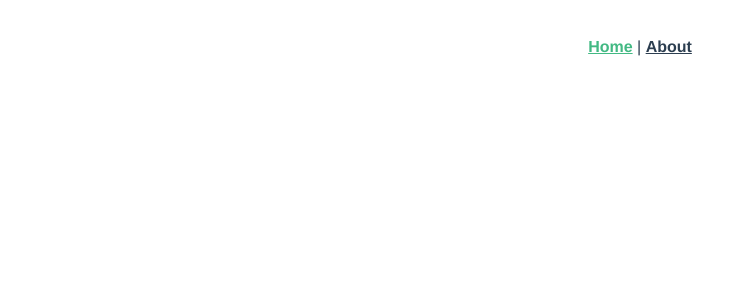
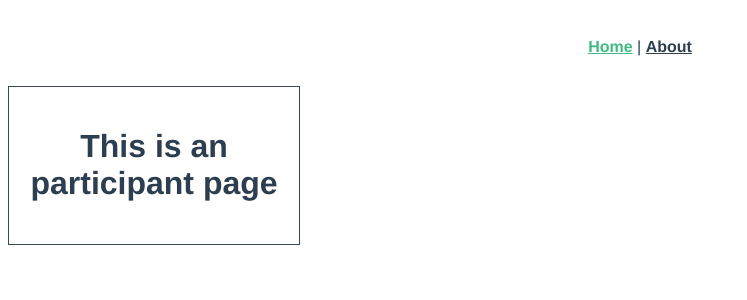
Before and after one commit to sirkittbreaker/713-DAY06-Vue-Participant, a Vue app in the folder 713-frontend/: page / in a window 1280 px wide. Shown: the top 300 px of the page, without its empty margins (0-747 px from the left). Built offline with nearby package versions, Linux system fonts and the light colour scheme; the HTML template or start-up script is replaced by a standard one.

Commit message:
Create a ParticipantCard Component and Bind Data.

```diff
--- /dev/null
+++ b/713-frontend/src/components/ParticipantCard.vue
@@ -0,0 +1,21 @@
+<script setup lang="ts"></script>
+
+<template>
+  <div class="participant-card">
+    <h1>This is an participant page</h1>
+  </div>
+</template>
+
+<style scoped>
+.participant-card {
+  padding: 20px;
+  width: 250px;
+  cursor: pointer;
+  border: 1px solid #39495c;
+  margin-bottom: 18px;
+}
+.participant-card:hover {
+  transform: scale(1.01);
+  box-shadow: 0 3px 12px 0 rgba(0, 0, 0, 0.2);
+}
+</style>
--- a/713-frontend/src/views/ParticipantListView.vue
+++ b/713-frontend/src/views/ParticipantListView.vue
@@ -1,5 +1,9 @@
-<script setup lang="ts"></script>
+<script setup lang="ts">
+import ParticipantCard from '@/components/ParticipantCard.vue'
+</script>
 
 <template>
-  <div></div>
+  <div>
+    <ParticipantCard />
+  </div>
 </template>
```
